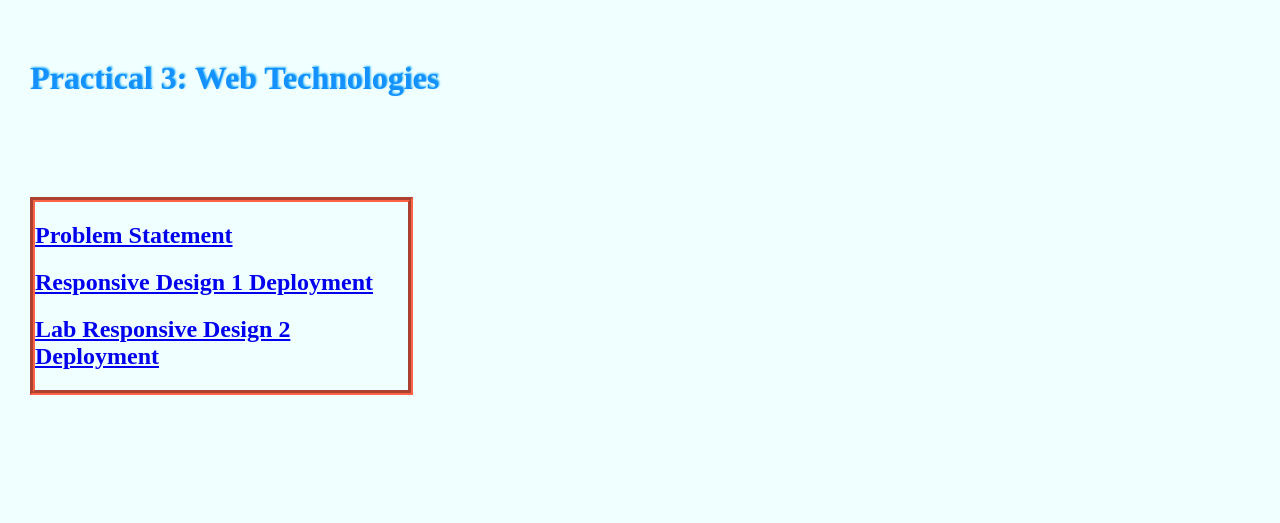
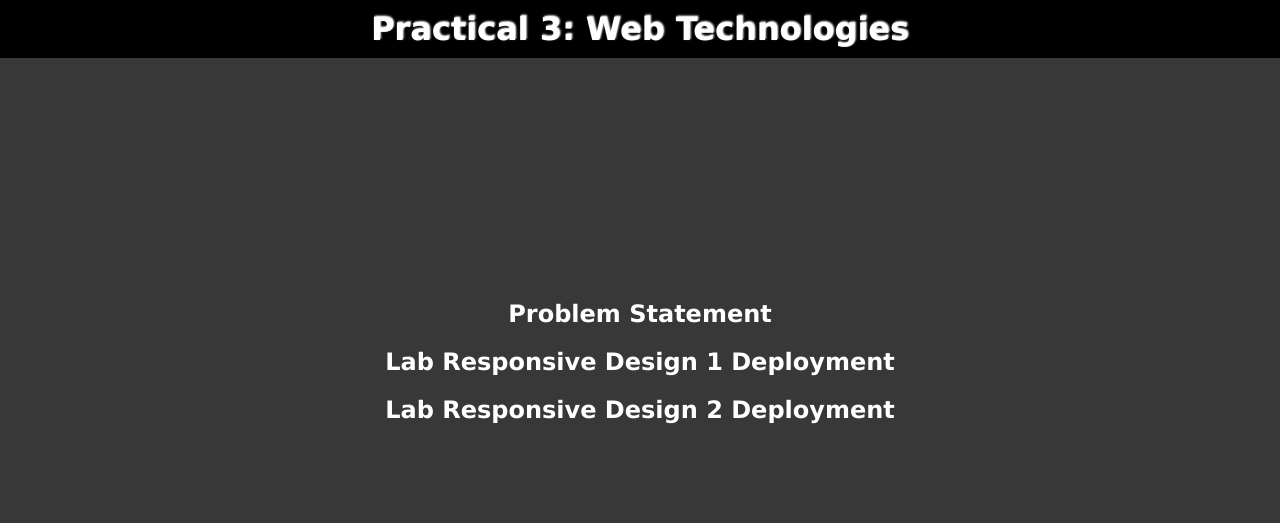
Before and after one commit to marvY-O/practical-3, a plain HTML site: page index.html in a window 1280 px wide. Drawn offline with Linux system fonts and the light colour scheme.

Commit message:
improved main page

```diff
--- a/index.html
+++ b/index.html
@@ -8,12 +8,17 @@
     <link rel="stylesheet" href="main.css">
 </head>
 <body>
+    <div id="heading">
     <h1>Practical 3: Web Technologies</h1>
+    </div>
 
-    <div>
+
+    <div id="box">
+
     <h2><a href="lab-responsive.html">Problem Statement</a></h2>
-    <h2><a href="Lab Responsive Design 1/index.html">Responsive Design 1 Deployment</a></h2>
+    <h2><a href="Lab Responsive Design 1/index.html">Lab Responsive Design 1 Deployment</a></h2>
     <h2><a href="Lab Responsive Design 1/index.html">Lab Responsive Design 2 Deployment</a></h2>
+
     </div>
 
 </body>
--- a/main.css
+++ b/main.css
@@ -1,17 +1,58 @@
 html, body{
-    margin-left: 15px;
-    margin-top: 30px;
-    background-color: azure;
+    background-color: rgb(56, 56, 56);
+    font-family:'Lucida Sans', 'Lucida Sans Regular', 'Lucida Grande', 'Lucida Sans Unicode', Geneva, Verdana, sans-serif;
+    margin: 0;
 }
 
 h1{
     margin-bottom: 100px;
-    color: rgb(20, 145, 255);
+    color: rgb(255, 255, 255);
     border: 1px;
-    text-shadow: 1px -1px 2px rgb(44, 178, 255);
+    text-shadow: 1px -1px 2px rgb(255, 255, 255);
+    margin-top: auto;
+    padding-top: 10px;
+    margin-bottom: auto;
+    padding-bottom: 10px;
 }
 
-div{
-    width: 30%;
-    border: 5px groove tomato;
+a{
+    color:rgb(255, 255, 255);
 }
+
+a:link{
+    text-decoration: none;
+    color: rgb(255, 255, 255);
+}
+
+a:hover{
+    color: rgb(255, 255, 255);
+    text-shadow: 1px -1px white;
+}
+
+#heading{
+    background-color: black;
+    width: 100%;
+    height: fit-content;
+    top: 0;
+    text-align: center;
+}
+
+ul{
+    margin-left: auto;
+    margin-right: auto;
+}
+
+#box{
+
+
+    width: 40%;
+    height: 30%;
+    text-align: center;
+    position: absolute;
+    top:0;
+    bottom: 0;
+    left: 0;
+    right: 0;
+
+    margin: auto;
+}
```
